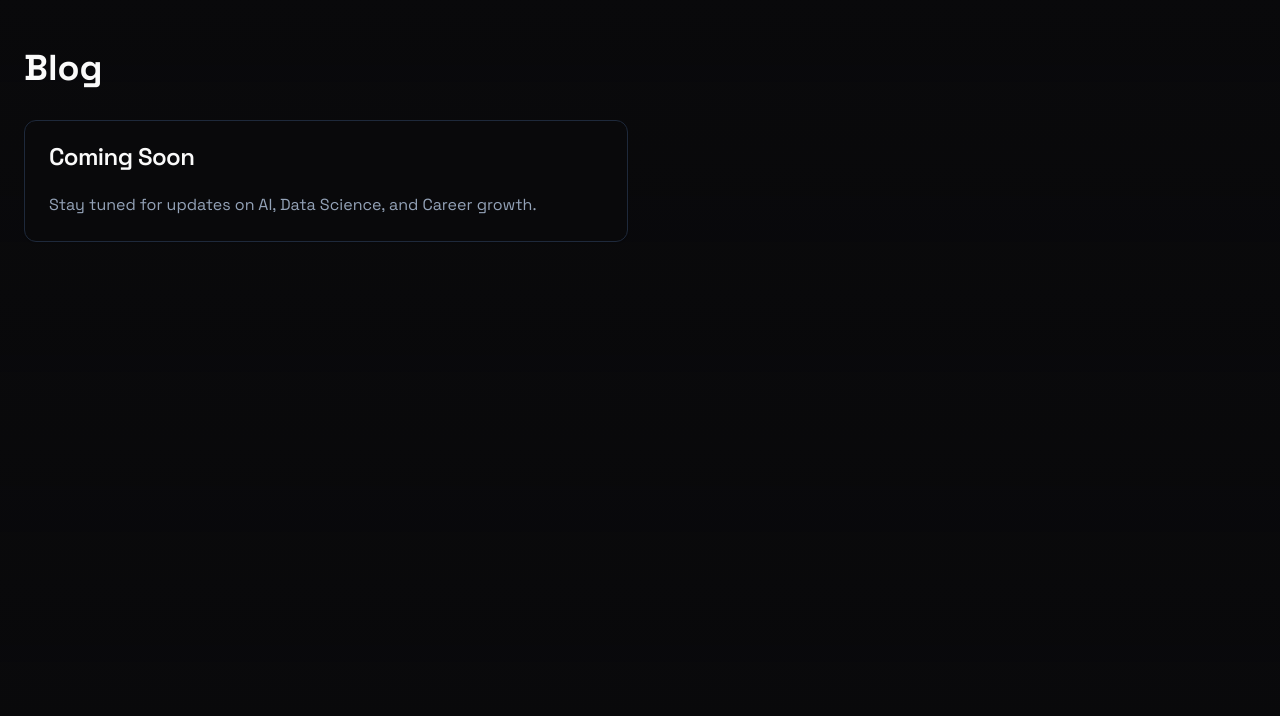
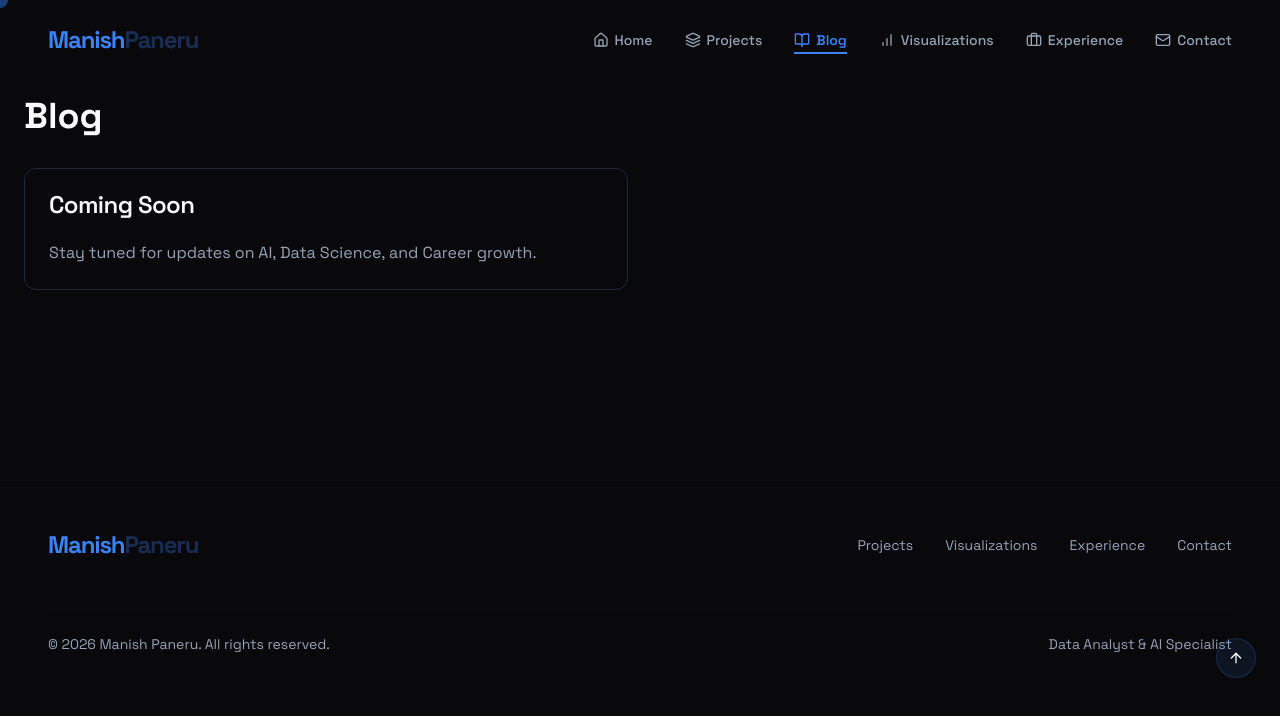
Before and after one commit to 1mgodlyiest/portfolio-website, a Next.js app: page /blog in a window 1280 px wide. Shown: the top 716 px of the page. Built offline with nearby package versions, Linux system fonts and the light colour scheme.

Commit message:
fix: add navigation and footer to blog page

```diff
--- a/app/blog/page.tsx
+++ b/app/blog/page.tsx
@@ -1,9 +1,20 @@
+"use client"
+
+import { NavigationMenu } from "@/components/navigation-menu"
+import { Footer } from "@/components/footer"
+import { AnimatedCursor } from "@/components/animated-cursor"
+import { ScrollProgress } from "@/components/scroll-progress"
 import { Card, CardContent, CardHeader, CardTitle } from "@/components/ui/card"
 import Link from "next/link"
 
 export default function BlogPage() {
   return (
-    <div className="container mx-auto py-12 px-6">
+    <div className="relative min-h-screen">
+      <AnimatedCursor />
+      <ScrollProgress />
+      <NavigationMenu />
+
+      <main className="container mx-auto py-24 px-6 min-h-[60vh]">
         <h1 className="text-4xl font-bold mb-8">Blog</h1>
         <div className="grid grid-cols-1 md:grid-cols-2 gap-6">
           <Card>
@@ -15,6 +26,9 @@ export default function BlogPage() {
             </CardContent>
           </Card>
         </div>
+      </main>
+
+      <Footer />
     </div>
   )
 }
```
Lines whose indentation alone changed are shown as unchanged.
